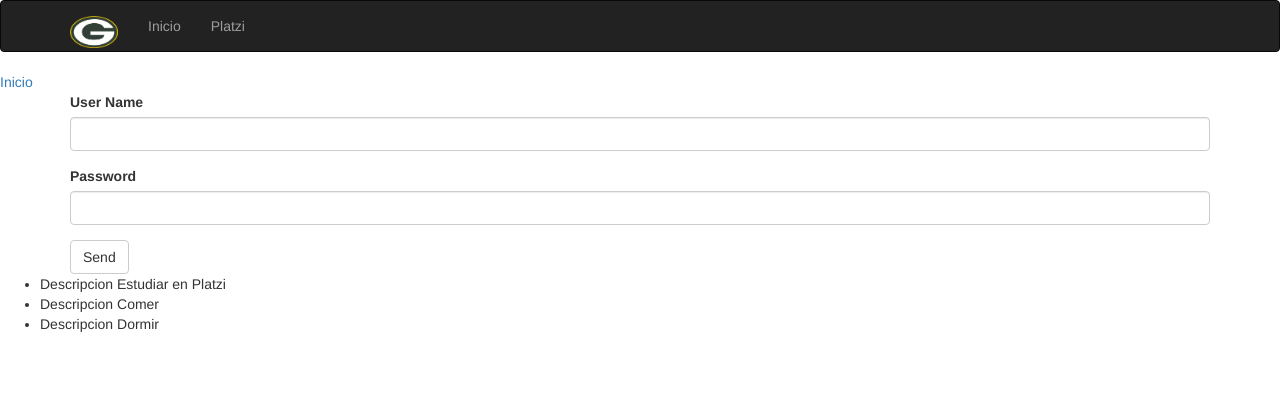
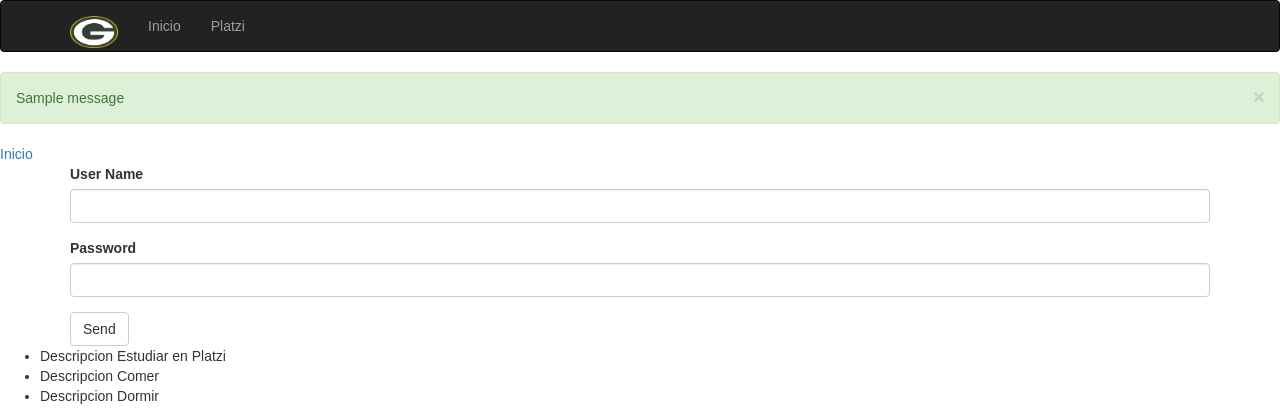
Before and after one commit to JCarlosHH/Flask, a Flask app: page /hello in a window 1280 px wide. Shown: the top 420 px of the page. Run offline with Flask 2, Linux system fonts and the light colour scheme; one stand-in notice (Sample message) is shown; some libraries are stand-ins or nearby versions.

Commit message:
Basic Login

```diff
--- a/main.py
+++ b/main.py
@@ -1,4 +1,4 @@
-from flask import Flask,request, make_response,redirect,render_template,session,url_for
+from flask import Flask,request, make_response,redirect,render_template,session,url_for,flash
 from flask_bootstrap import Bootstrap
 from flask_wtf import FlaskForm
 from wtforms.fields import StringField,PasswordField,SubmitField
@@ -54,6 +54,7 @@ def hello():
 	if login_form.validate_on_submit():
 		username = login_form.username.data
 		session['username'] = username
+		flash('Nombre de usuario registrado con éxito')
 		return redirect(url_for('index'))
 
 	return render_template('hello.html', **context)
--- a/templates/base.html
+++ b/templates/base.html
@@ -2,18 +2,27 @@
 
 {% block head %}
     {{ super() }}
-{% endblock %}
+
     <title>
         {% block title %}Test 69 | {% endblock %}
     </title>
     <link rel="stylesheet" href="{{url_for('static',filename='css/main.css')}}">
-
+{% endblock %}
 
 {% block body %}
     {% block navbar %}
         {% include 'navbar.html' %}
     {% endblock %}
+    {% for message in get_flashed_messages() %}
+        <div class="alert alert-success alert-dismissible">
+            <button type="button" data-dismiss="alert" class="close">&times;</button>
+            {{ message }}
+        </div>
+    {% endfor %}
 
-    {% block content%}
+    {% block content%}{% endblock %}
+    {% block scripts %}
+    {{ super() }}
     {% endblock %}
+
 {% endblock %}
```
